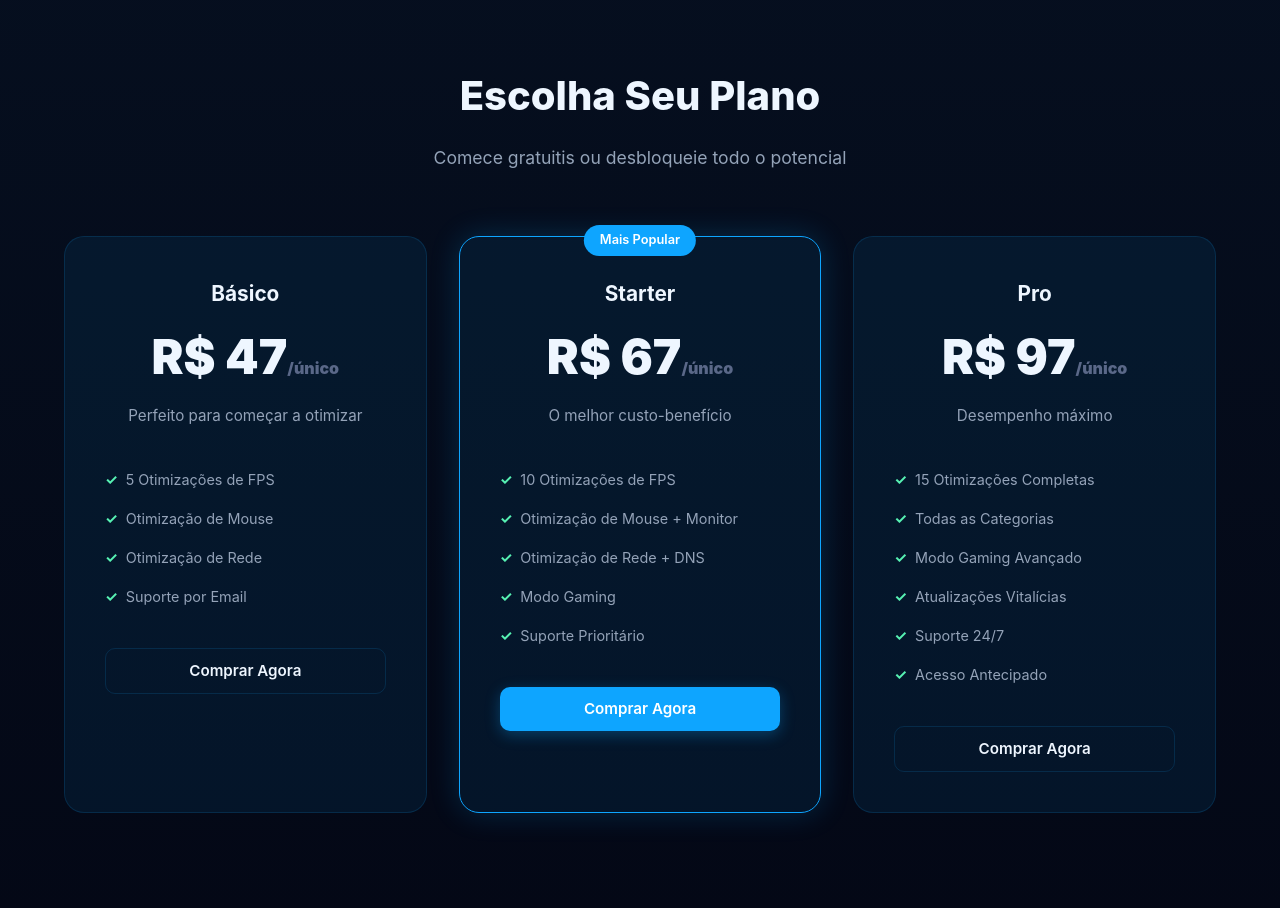
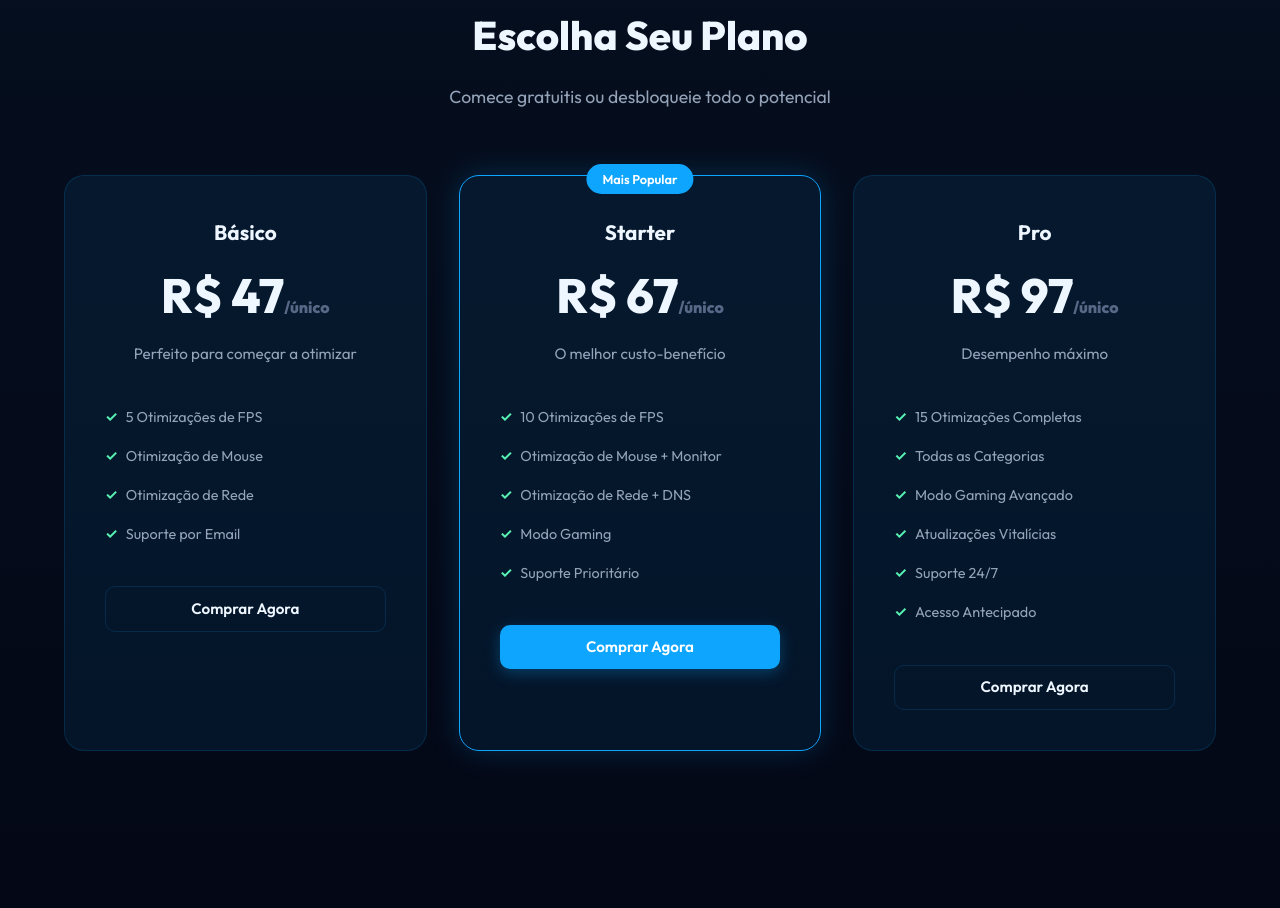
Before and after one commit to Rodzin96/honest-boost, a website: page public/index.html in a window 1280 px wide. Shown: the part 2860-3768 px from the top of the page. Drawn offline with Linux system fonts and the light colour scheme.

Commit message:
Padronizar fonte Outfit em todas as paginas

```diff
--- a/public/index.html
+++ b/public/index.html
@@ -4,7 +4,10 @@
     <meta charset="UTF-8">
     <meta name="viewport" content="width=device-width, initial-scale=1.0">
     <title>Honest BOOST — Otimização de Windows Premium</title>
-    <meta name="description" content="Aumente FPS, reduza input lag e domine jogos competitivos com Honest BOOST.">
+    <meta name="description" content="Aumente FPS, reduza input lag e domine jogos competitivos com Honest Boost.">
+    <link rel="preconnect" href="https://fonts.googleapis.com">
+    <link rel="preconnect" href="https://fonts.gstatic.com" crossorigin>
+    <link href="https://fonts.googleapis.com/css2?family=Outfit:wght@300;400;500;600;700;800&display=swap" rel="stylesheet">
 
     <style>
         :root {
@@ -33,7 +36,7 @@
         html { scroll-behavior: smooth; }
 
         body {
-            font-family: -apple-system, BlinkMacSystemFont, "Segoe UI", "Roboto", "Oxygen", "Ubuntu", "Cantarell", sans-serif;
+            font-family: 'Outfit', -apple-system, BlinkMacSystemFont, "Segoe UI", "Roboto", "Oxygen", "Ubuntu", "Cantarell", sans-serif;
             background: linear-gradient(180deg, var(--bg-primary) 0%, var(--bg-secondary) 40%, var(--bg-primary) 80%);
             color: var(--text-primary);
             line-height: 1.6;
```
Also changed, not shown: public/checkout.html (+4 -1 lines).
